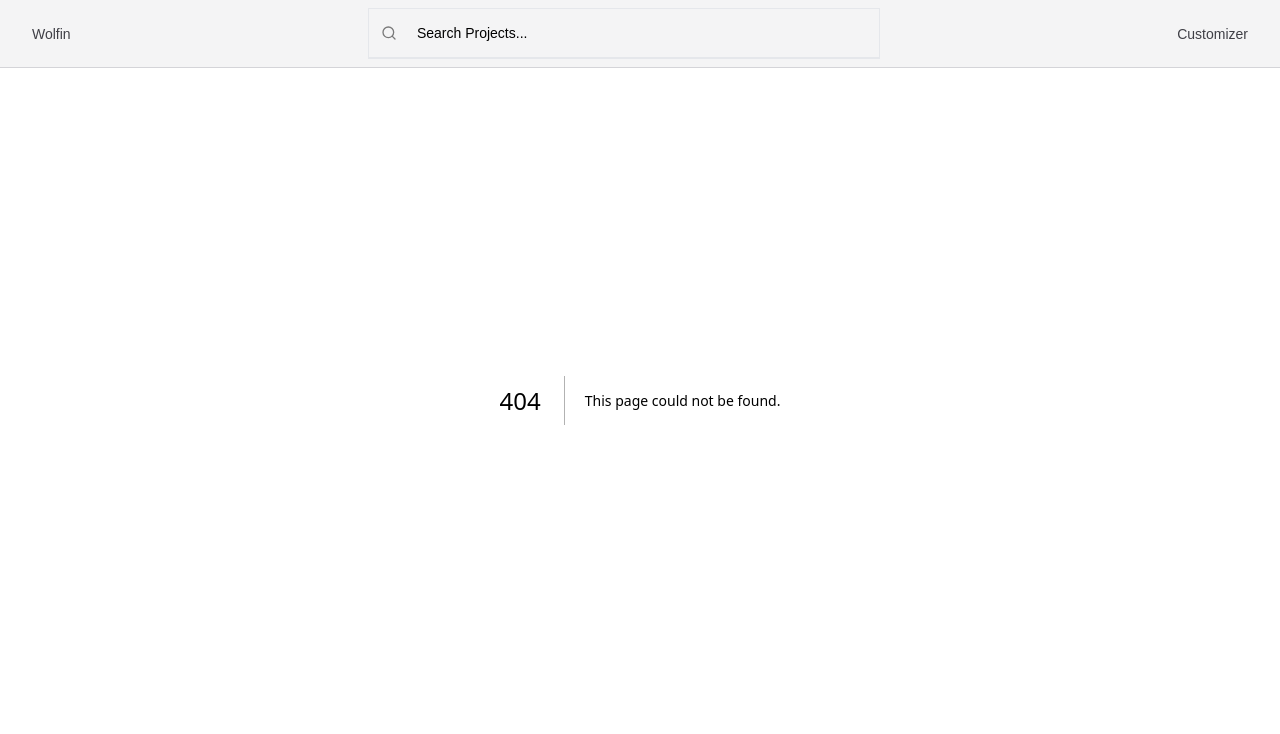
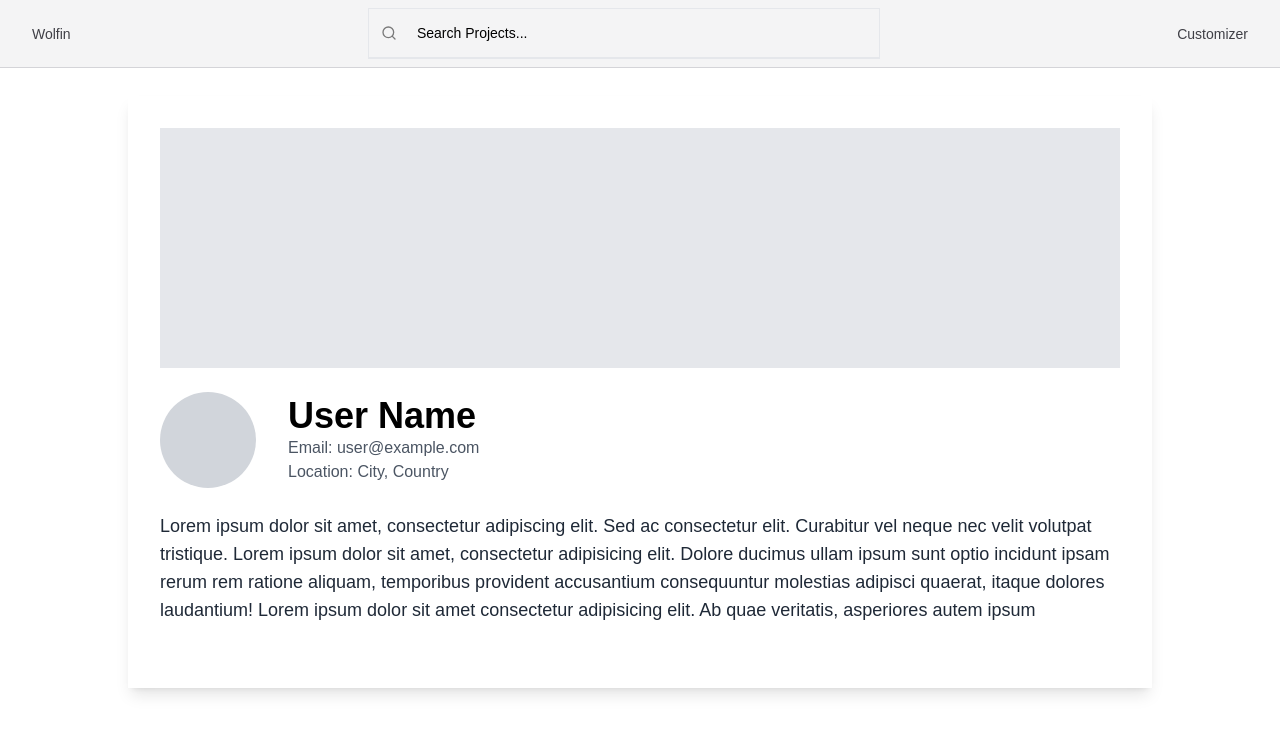
Before and after one commit to pawelos231/FashionForge, a Next.js app: page /profile in a window 1280 px wide. Before the commit this address had no page. Shown: the top 734 px of the page. Built offline with nearby package versions, Linux system fonts and the light colour scheme.

Commit message:
user Profile template

```diff
--- /dev/null
+++ b/app/profile/page.tsx
@@ -0,0 +1,33 @@
+const Profile = () => {
+  return (
+    <div className="max-w-5xl mx-auto p-8 bg-white shadow-lg rounded-lg mt-24">
+      <div className="bg-gray-200 h-60 rounded-lg mb-6"></div>
+      <div className="flex items-center mb-6">
+        <div className="w-24 h-24 bg-gray-300 rounded-full"></div>
+        <div className="ml-8">
+          {/* Display user information */}
+          {/* You can fetch and display user data dynamically */}
+          <h1 className="text-4xl font-bold">User Name</h1>
+          <p className="text-gray-600">Email: user@example.com</p>
+          <p className="text-gray-600">Location: City, Country</p>
+          {/* Add other user profile information */}
+        </div>
+      </div>
+      <div className="mb-8">
+        {/* Display user bio */}
+        <p className="text-gray-800 text-lg">
+          Lorem ipsum dolor sit amet, consectetur adipiscing elit. Sed ac
+          consectetur elit. Curabitur vel neque nec velit volutpat tristique.
+          Lorem ipsum dolor sit amet, consectetur adipisicing elit. Dolore
+          ducimus ullam ipsum sunt optio incidunt ipsam rerum rem ratione
+          aliquam, temporibus provident accusantium consequuntur molestias
+          adipisci quaerat, itaque dolores laudantium! Lorem ipsum dolor sit
+          amet consectetur adipisicing elit. Ab quae veritatis, asperiores autem
+          ipsum
+        </p>
+      </div>
+      {/* Add more sections for user activity, posts, friends, etc. */}
+    </div>
+  );
+};
+export default Profile;
```
Also changed, not shown: 1 other file (tests, documents, lock files or other folders).
